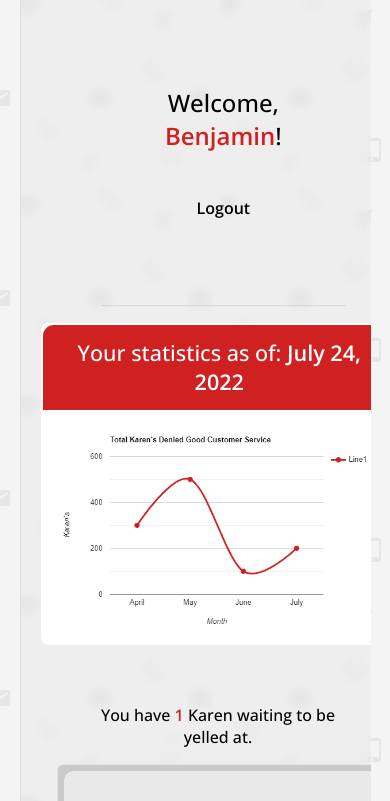
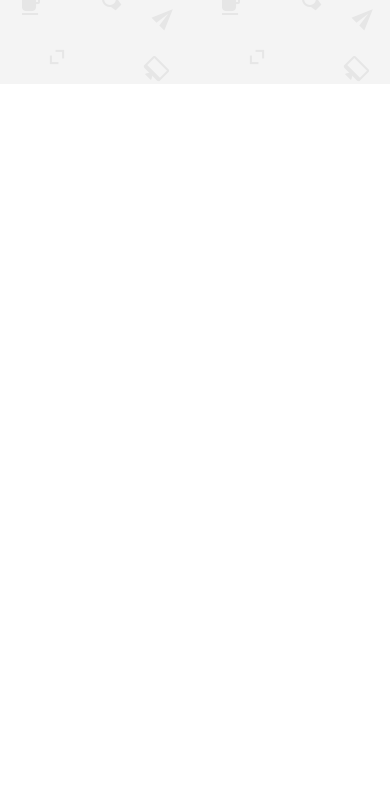
Before and after one commit to emfoxily/cds, a Vue app: page / in a window 390 px wide. Shown: the part 760-1561 px from the top of the page. After the commit the page ends 844 px from the top, so only its background shows below. Built offline with nearby package versions, Linux system fonts and the light colour scheme; what vue3-mq would draw is missing.

Commit message:
i changed a lot of things

```diff
--- a/src/components/HomePage.vue
+++ b/src/components/HomePage.vue
@@ -1,431 +1,51 @@
 <template>
   <div class="container">
     <MainHeader />
-    <div class="account">
-      <div class="header">
-        <h3>
-          Welcome, <b style="color: rgb(207, 33, 33); font-weight: 600;">Benjamin</b>!
-        </h3>
-        <h4>
-          Logout
-        </h4>
-      </div>
-      <div class="account-wrapper">
-        <div class="table-wrap">
-          <table>
-            <thead>
-              <th>
-                Your statistics as of: <b>July 24, 2022</b>
-              </th>
-            </thead>
-            <tbody>
-              <tr>
-                <td>
-                  <img src="../assets/line-graph.png" />
-                </td>
-              </tr>
-            </tbody>
-          </table>
-        </div>
-        <div class="karen-container">
-          <div class="message">
-            You have <b style="color:rgb(207, 33, 33)">1</b> Karen waiting to be yelled at.
-          </div>
-          <ChatBox />
-        </div>
-      </div>
-      <div class="account-management">
-        <h3>
-          Manage your Account
-        </h3>
-        <br />
-        <ul>
-          <li>
-            Update Name
-          </li>
-          <li>
-            Change Password
-          </li>
-          <li>
-            Privacy Policy
-          </li>
-          <li>
-            Delete Account
-          </li>
-        </ul>
-      </div>
-    </div>
-    <HappyBirthday />
+    <LapHeader />
+    <TabHeader />
+    <DeskAcc />
+    <LapAcc />
+    <TabAcc />
+    <DeskBirthday />
+    <LapBirthday />
+    <TabBirthday />
   </div>
 </template>
 
 <script>
-import MainHeader from './MainHeader.vue'
-import ChatBox from './ChatBox.vue'
-import HappyBirthday from './HappyBirthday.vue'
+
+import MainHeader from './headers/MainHeader.vue'
+import LapHeader from './headers/LapHeader.vue'
+import TabHeader from './headers/TabHeader.vue'
+
+import DeskBirthday from './birthday/DeskBirthday.vue'
+import LapBirthday from './birthday/LapBirthday.vue'
+import TabBirthday from './birthday/TabBirthday.vue'
+
+import DeskAcc from './account/DeskAcc.vue'
+import LapAcc from './account/LapAcc.vue'
+import TabAcc from './account/TabAcc.vue'
 
 export default {
   name: 'HomePage',
   components: {
     MainHeader,
-    ChatBox,
-    HappyBirthday
+    LapHeader,
+    TabHeader,
+    DeskBirthday,
+    DeskAcc,
+    LapAcc,
+    TabAcc,
+    LapBirthday,
+    TabBirthday
   }
 }
 </script>
 
 <style scoped>
- .container {
-    margin: 20vh auto;
-    overflow-x: hidden;
-  }
 
-  .account {
-    background-color: rgba(223, 223, 223, 0.247);
-    backdrop-filter: blur(5px);
-    /* padding: 5em; */
-    border: .1em solid rgb(223, 223, 223);
-    border-radius: .5em;
-  }
-
-  .header {
-    display: flex;
-    justify-content: space-between;
-    border-bottom: .1em solid rgba(51, 51, 51, 0.116);
-  }
-
-  .header h3 {
-    font-size: 1.5em;
-    font-weight: normal;
-  }
-
-  .header h4 {
-    cursor: pointer;
-  }
-
-  .header h4:hover {
-    color: rgb(207, 33, 33);
-    transition: .5s;
-  }
-
-  .message {
-    padding: 1em;
-  }
-
-  .account-wrapper {
-    display: flex;
-    justify-content: space-between;
-    align-items: center;
-    padding: 0 2em;
-  }
-
-  table {
-    table-layout: fixed;
-    border-radius: .5em;
-    background-color: rgb(255, 255, 255);
-  }
-
-  table thead {
-    display: table;
-    background-color: rgb(207, 33, 33);
-    text-align: center;
-    color: white;
-    border-radius: .5em .5em 0 0;
-    padding: .5em;
-  }
-
-  thead th {
-    font-weight: 400;
-  }
-
-  .account-management {
-    border-top: .1em solid rgba(51, 51, 51, 0.116);
-    padding: 2em;
-  }
-
-  .account-management h3 {
-    text-decoration: underline;
-  }
-
-  .account-management ul {
-    list-style: none;
-    display: flex;
-    justify-content: space-between;
-    padding: 0;
-    color: rgb(207, 33, 33);
-  }
-
-  .account-management li {
-    cursor: pointer;
-  }
-
-  @media only screen and (min-width: 1921px) {
-    .container {
-      margin-top: 15vh;
-      width: 90vw;
-    }
-
-    .header {
-      /* flex-direction: column; */
-      text-align: center;
-      margin-top: 1vh;
-    }
-
-    .table-wrap {
-      padding-right: 12em;
-      margin-left: -12vw;
-    }
-
-    table {
-      width: 35vw;
-      margin-top: 2vh;
-    }
-
-    table img {
-      width: 100%;
-    }
-
-    thead {
-      width: 96.8%;
-      font-size: 1.35em;
-    }
-
-    .account {
-      margin-top: 5vh;
-      padding: 5em;
-    }
-
-    .account-wrapper {
-      justify-content: space-between;
-      width: 60%;
-      padding: 0;
-      flex-direction: row;
-      margin: 0 auto;
-    }
-
-    .account-management {
-      width: 90%;
-      margin: 0 auto;
-    }
-
-    .karen-container {
-      margin: 5vh auto;
-    }
-
-    .karen-container .message {
-      text-align: center;
-    }
-  }
-
-
-
-  @media only screen and (max-width: 1920px) {
-    .container {
-      margin-top: 15vh;
-      width: 90vw;
-    }
-
-    .header {
-      /* flex-direction: column; */
-      text-align: center;
-      margin-top: 1vh;
-    }
-
-    .table-wrap {
-      padding-right: 12em;
-      margin-left: -12vw;
-    }
-
-    table {
-      width: 35vw;
-      margin-top: 2vh;
-    }
-
-    table img {
-      width: 100%;
-    }
-
-    thead {
-      width: 96.8%;
-      font-size: 1.35em;
-    }
-
-    .account {
-      margin-top: 5vh;
-      padding: 5em;
-    }
-
-    .account-wrapper {
-      justify-content: space-between;
-      width: 60%;
-      padding: 0;
-      flex-direction: row;
-      margin: 0 auto;
-    }
-
-    .account-management {
-      width: 90%;
-      margin: 0 auto;
-    }
-
-    .karen-container {
-      margin: 5vh auto;
-    }
-
-    .karen-container .message {
-      text-align: center;
-    }
-  }
-
-    @media only screen and (max-width: 1366px) {
-    .container {
-      margin-top: 12vh;
-      width: 90vw;
-    }
-
-    .header {
-      /* flex-direction: column; */
-      text-align: center;
-      margin-top: -3vh;
-    }
-
-    table {
-      width: 40vw;
-      margin-top: 5vh;
-    }
-
-    table img {
-      width: 100%;
-    }
-
-    thead {
-      width: 96.8%;
-      font-size: 1.35em;
-    }
-
-    .account {
-      margin-top: 5vh;
-      padding: 5em;
-    }
-
-    .account-wrapper {
-      width: 70%;
-      padding: 0;
-      /* flex-direction: column; */
-      margin: 0 11vw;
-    }
-
-    .account-management {
-      width: 90%;
-      margin: 0 auto;
-    }
-
-    .karen-container {
-      margin: 5vh -10vw;
-    }
-
-    .karen-container .message {
-      text-align: center;
-    }
-  }
-
-  @media only screen and (max-width: 1024px) {
-    .container {
-      margin-top: 12vh;
-      width: 90vw;
-    }
-
-    .header {
-      /* flex-direction: column; */
-      text-align: center;
-      margin-top: -3vh;
-    }
-
-    table {
-      width: 90%;
-      margin: 2vh 18vw;
-    }
-
-    table img {
-      width: 100%;
-    }
-
-    thead {
-      width: 98%;
-    }
-
-    .account {
-      margin-top: -7vh;
-      padding: 5em;
-    }
-
-    .account-wrapper {
-      width: 100%;
-      padding: 0;
-      flex-direction: column;
-      margin: 0 auto;
-    }
-
-    .account-management {
-      width: 90%;
-      margin: 0 auto;
-    }
-
-    .karen-container {
-      margin: 3vh auto;
-    }
-
-    .karen-container .message {
-      text-align: center;
-    }
-  }
-
-
-
-
-  @media only screen and (max-width: 415px) {
-
-    .karen-container {
-      margin-left: -1em;
-    }
-
-    .account-management {
-      margin-left: -4em;
-    }
-
-    .header {
-      flex-direction: column;
-      text-align: center;
-      padding: 4em;
-    }
-
-    .account {
-      margin: 1vh auto;
-      width: 70%;
-    }
-
-    .account table {
-      margin-left: 35%;
-      width: 90vw;
-    }
-
-    table img {
-      width: 100%;
-    }
-
-    thead {
-      width: 95.5%;
-    }
-
-    .account-wrapper {
-      width: 100%;
-      padding: 0;
-    }
-
-    .account-management {
-      width: 76vw;
-      font-size: .75em;
-    }
-  }
+.container {
+  margin-top: 12vh;
+}
 
 </style>
```
